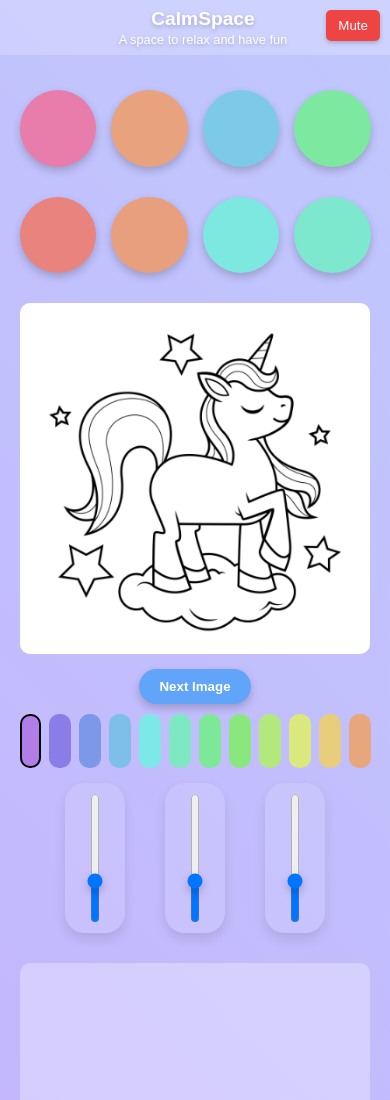
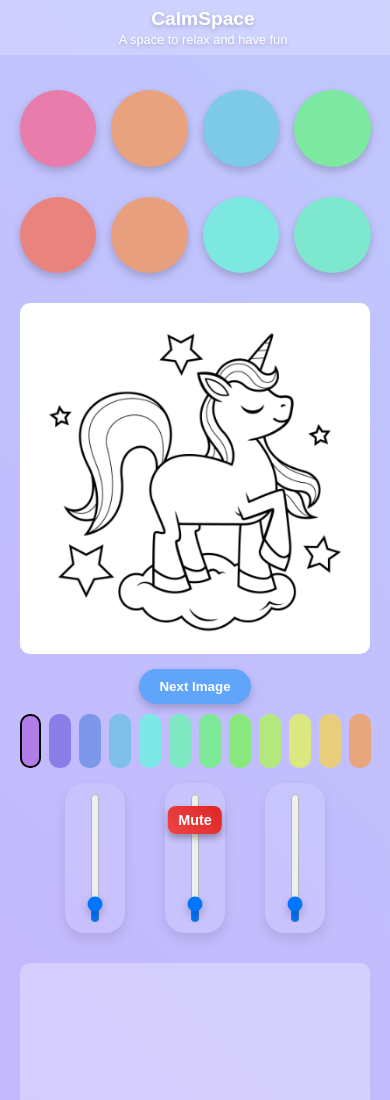
Before and after one commit to dionisioedu/calmspace, a plain HTML site: page index.html in a window 390 px wide. Shown: the top 1100 px of the page. Drawn offline with Linux system fonts and the light colour scheme.

Commit message:
Improve Mute button

```diff
--- a/index.html
+++ b/index.html
@@ -36,9 +36,9 @@
       <div class="color-picker" id="color-picker"></div>
     </div>
     <div class="row">
-      <div class="slider-container"><input type="range" min="0" max="100" value="30" class="slider" id="slider1"></div>
-      <div class="slider-container"><input type="range" min="0" max="100" value="30" class="slider" id="slider2"></div>
-      <div class="slider-container"><input type="range" min="0" max="100" value="30" class="slider" id="slider3"></div>
+      <div class="slider-container"><input type="range" min="0" max="100" value="10" class="slider" id="slider1"></div>
+      <div class="slider-container"><input type="range" min="0" max="100" value="10" class="slider" id="slider2"></div>
+      <div class="slider-container"><input type="range" min="0" max="100" value="10" class="slider" id="slider3"></div>
     </div>
     <div class="row">
       <div class="scribble-area"><canvas id="scribble-canvas"></canvas></div>
--- a/scripts.js
+++ b/scripts.js
@@ -6,7 +6,7 @@ document.addEventListener('DOMContentLoaded', () => {
     let currentFillFrequency = 350;
     const backgroundMusic = new Audio('music/Sad Piano Wind - Coyote Hearing.mp3');
     backgroundMusic.loop = true;
-    const sliderVolumes = [0.3, 0.3, 0.3];
+    const sliderVolumes = [0.1, 0.1, 0.1];
 
     // === Global Painting Color (Controlled by Color Picker Only) ===
     let selectedColor = 'hsl(270, 70%, 70%)';
--- a/styles.css
+++ b/styles.css
@@ -200,17 +200,23 @@ canvas { width: 100%; height: 100%; touch-action: none; }
     top: 10px;
     right: 10px;
     padding: 8px 12px;
-    background: #ef4444;
+    background: linear-gradient(45deg, #ef4444, #dc2626);
     border: none;
-    border-radius: 5px;
+    border-radius: 8px;
     color: #fff;
+    font-size: 1rem;
+    font-weight: bold;
     cursor: pointer;
-    z-index: 20;
-    box-shadow: 0 2px 4px rgba(0, 0, 0, 0.2);
+    z-index: 1000;
+    box-shadow: 0 4px 6px rgba(0, 0, 0, 0.3);
     transition: background 0.3s, transform 0.1s;
 }
-.mute-btn:hover { background: #dc2626; }
-.mute-btn:active { transform: scale(0.95); }
+.mute-btn:hover {
+    background: linear-gradient(45deg, #dc2626, #b91c1c);
+}
+.mute-btn:active {
+    transform: scale(0.95);
+}
 
 .content-section {
     max-width: 800px;
@@ -244,4 +250,12 @@ canvas { width: 100%; height: 100%; touch-action: none; }
     .row { gap: 10px; }
     .controls { gap: 10px; }
     .content-section { margin: 10px; padding: 15px; }
+    .mute-btn {
+        top: auto;
+        bottom: 10px;
+        right: 50%;
+        transform: translateX(50%);
+        padding: 6px 10px;
+        font-size: 0.9rem;
+    }
 }
```
